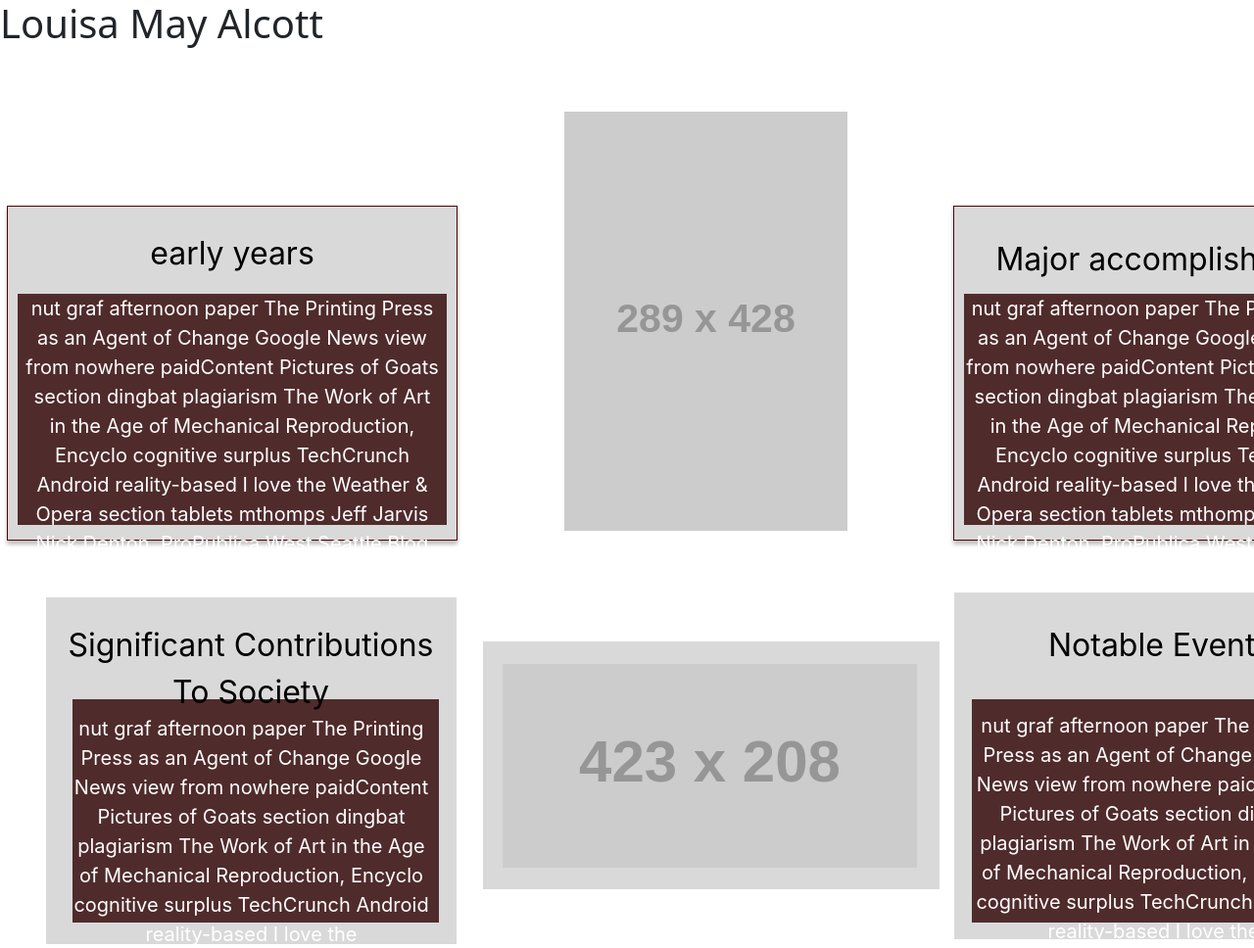
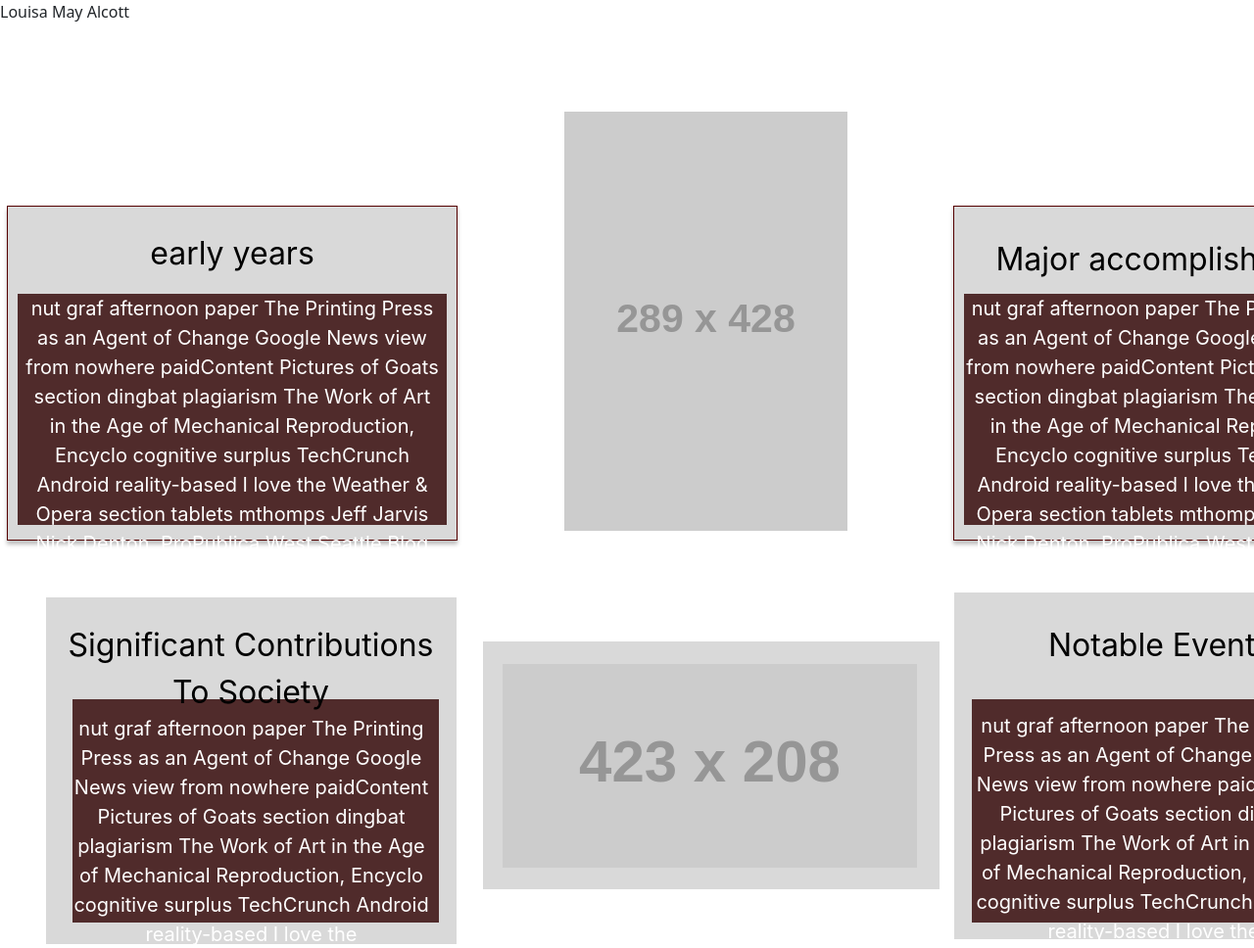
Before and after one commit to Nessa0716/Ma-im-famous, a plain HTML site: page index.html in a window 1280 px wide. Shown: the top 968 px of the page at 98% size. Drawn offline with nearby package versions, Linux system fonts and the light colour scheme; placeholder pictures from the web are drawn by us.

Commit message:
formatting

```diff
--- a/index.html
+++ b/index.html
@@ -19,7 +19,7 @@
       <div
         id="div2"
       >
-        <h1>Louisa May Alcott</h1>
+    Louisa May Alcott
       </div>
       <div
         id="div3"
--- a/style.css
+++ b/style.css
@@ -12,7 +12,7 @@ h1 {
 #div2 {
     width: 414px;
           height: 129px;
-          left: 22px;
+          left: 513px;
           top: 22px;
           position: absolute;
           text-align: center;
```
